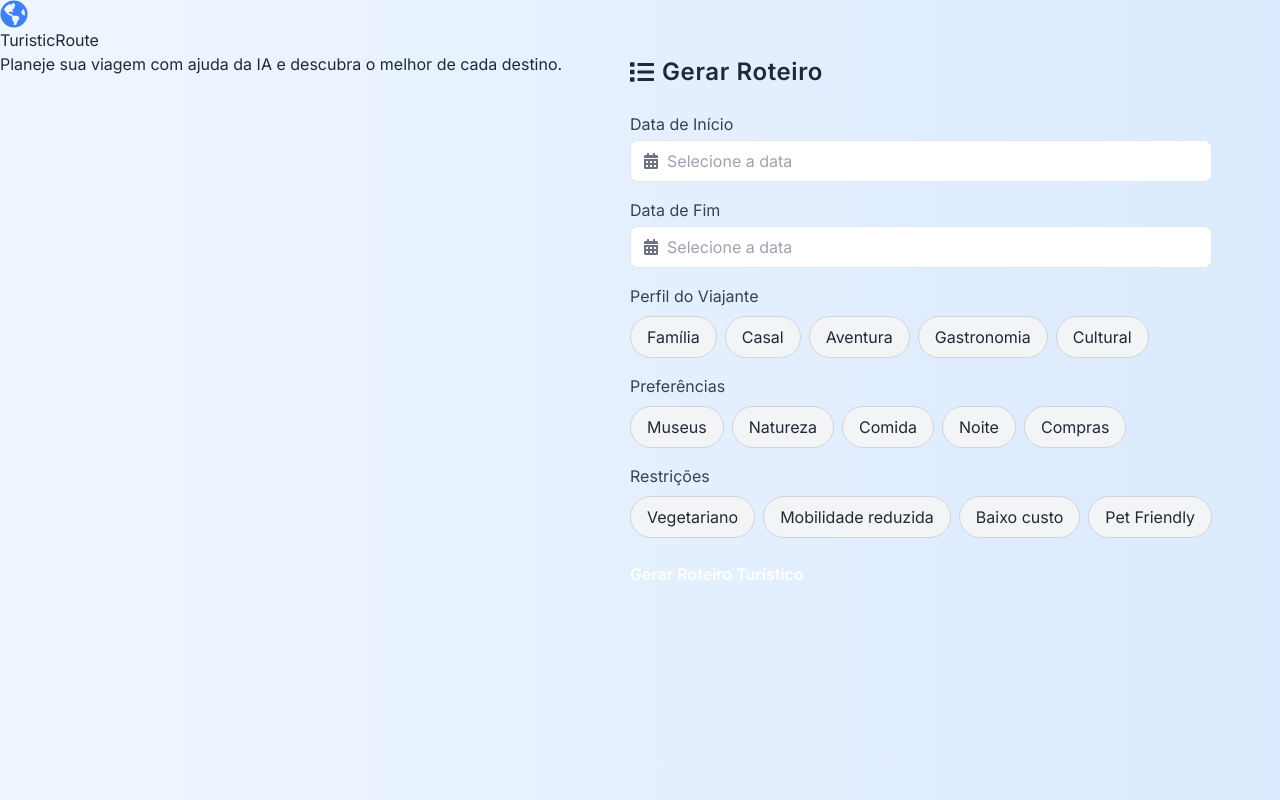
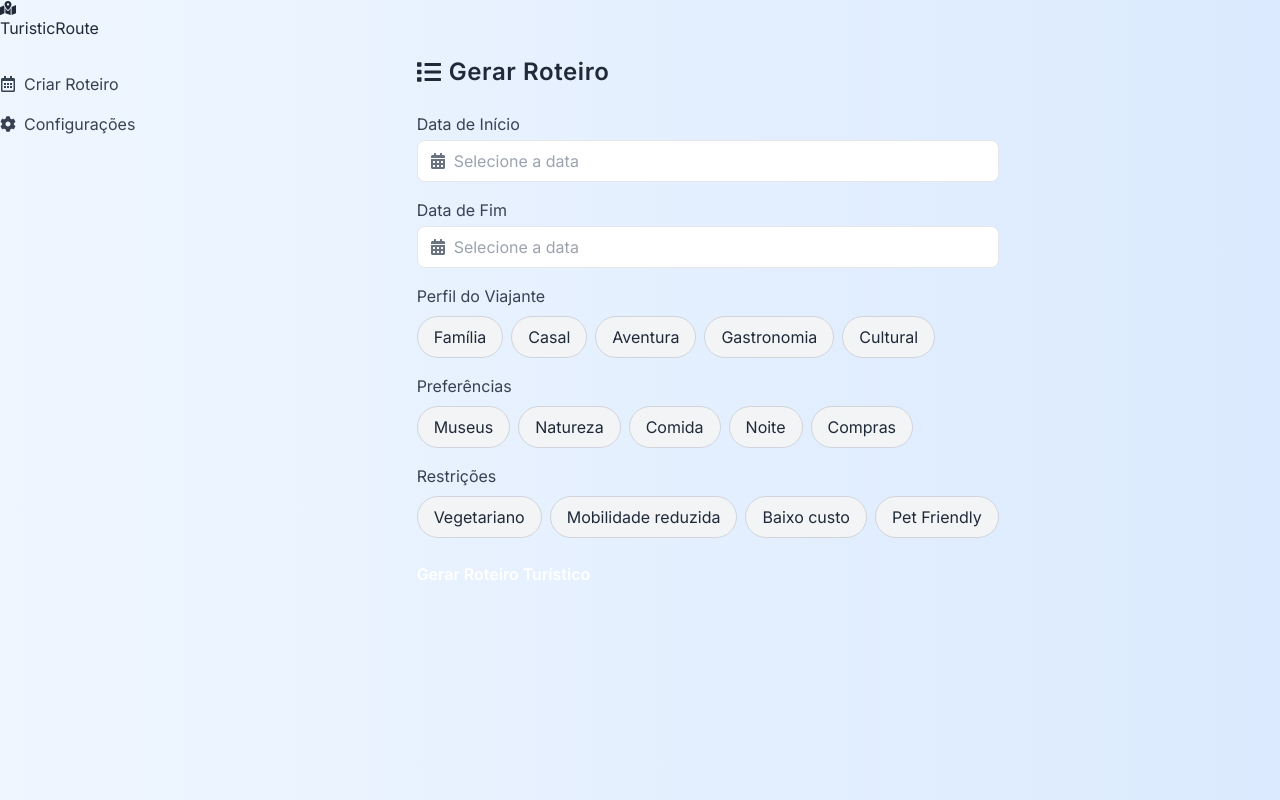
Before and after one commit to alvesgeorge/routeIA2, a React (Vite) app: page / in a window 1280 px wide. Built offline with nearby package versions, Linux system fonts and the light colour scheme.

Commit message:
Update Sidebar.jsx

```diff
--- a/src/components/Sidebar.jsx
+++ b/src/components/Sidebar.jsx
@@ -1,15 +1,22 @@
-import { FaGlobeAmericas } from 'react-icons/fa'
+import { FaMapMarkedAlt, FaRegCalendarAlt, FaCog } from 'react-icons/fa';
 
 export default function Sidebar() {
   return (
     <aside className="sidebar">
       <div className="logo">
-        <FaGlobeAmericas size={28} color="#3b82f6" />
-        <span>TuristicRoute</span>
+        <FaMapMarkedAlt />
+        TuristicRoute
       </div>
-      <p>
-        Planeje sua viagem com ajuda da IA e descubra o melhor de cada destino.
-      </p>
+      <nav className="mt-8 flex flex-col gap-4 text-gray-700 font-medium">
+        <a href="#" className="flex items-center gap-2 hover:text-blue-600">
+          <FaRegCalendarAlt />
+          Criar Roteiro
+        </a>
+        <a href="#" className="flex items-center gap-2 hover:text-blue-600">
+          <FaCog />
+          Configurações
+        </a>
+      </nav>
     </aside>
-  )
+  );
 }
```
